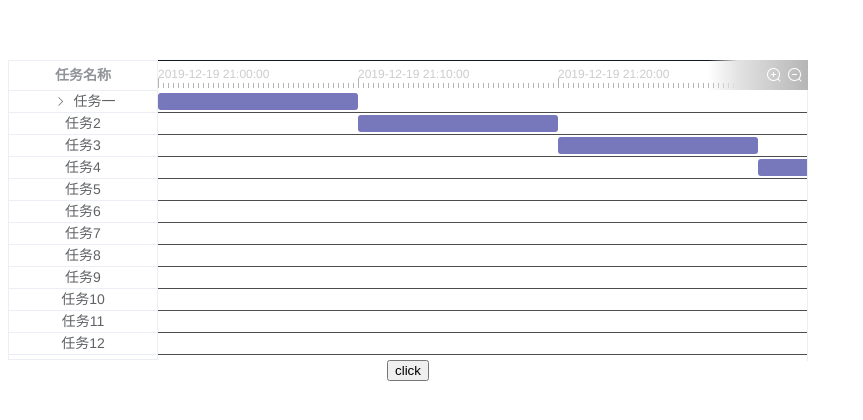
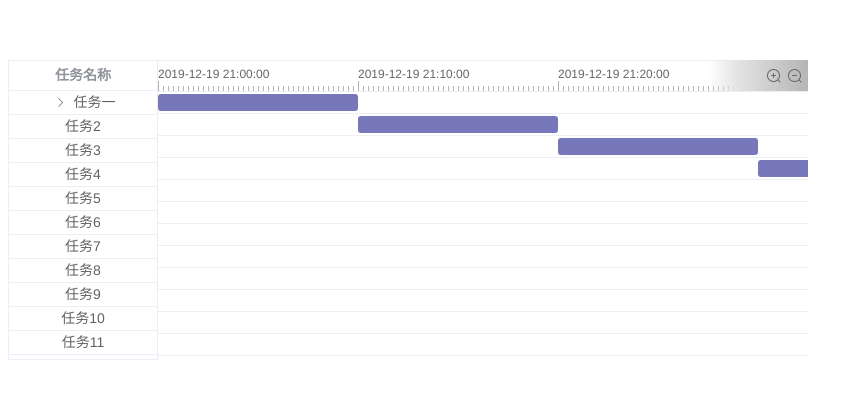
Before and after one commit to JimmingSong/gantt-ying, a Vue app: page / in a window 1280 px wide. Shown: the top 420 px of the page, without its empty margins (0-863 px from the left). Built offline with nearby package versions, Linux system fonts and the light colour scheme.

Commit message:
白色系主题 样式

```diff
--- a/src/App.vue
+++ b/src/App.vue
@@ -13,7 +13,6 @@
 <template>
   <div id="app">
     <Gantt ref="gantt" :data='ganttData' :userConfig='config' />
-    <button @click="change">click</button>
   </div>
 </template>
 
--- a/src/components/gantt.vue
+++ b/src/components/gantt.vue
@@ -1,34 +1,5 @@
 <style scoped lang='less'>
-    .gantt-container {
-        position: relative;
-        display: flex;
-        width: 100%;
-        height: 100%;
-        color: #ffffff;
-        .gantt-right{
-            flex-grow: 1;
-            width: 80%;
-        }
-    }
-  .tool {
-      display: flex;
-      align-items: center;
-      justify-content: flex-end;
-      position: absolute;
-      top: 0;
-      right: 0;
-      height: 30px;
-      width: 100px;
-      z-index: 10;
-      background-image: linear-gradient(-90deg, #b5b5b5, #e3e3e3 70%, rgba(209, 209, 209, 0) 100%);
-
-      &>i {
-          margin-right: 5px;
-      }
-  }
-    .tool-dark {
-        background-image: linear-gradient(-90deg, #404040, #404040 70%, rgba(64, 64, 64, 0) 100%);
-    }
+    @import './ganttCom.less';
 </style>
 
 <template>
@@ -68,9 +39,6 @@ import defaultConfig from './config';
 import moment from 'moment';
 export default {
     name: 'index',
-    provide: {
-        themeDark: 'themeDark'
-    },
     props: {
         data: {
             type: Array,
--- a/src/components/ganttCom.less
+++ b/src/components/ganttCom.less
@@ -1,14 +1,131 @@
+@borderColor: #EBEEF5;
+@textColor: #666;
 .gantt-container {
     position: relative;
     display: flex;
     width: 100%;
     height: 100%;
-    color: #ffffff;
-    .gantt-right-container{
+    color: @textColor;
+    .gantt-right{
+        flex-grow: 1;
+        width: 80%;
+    }
+    .tool {
+        display: flex;
+        align-items: center;
+        justify-content: flex-end;
+        position: absolute;
+        top: 0;
+        right: 0;
+        height: 31px;
+        width: 100px;
+        z-index: 10;
+        background-image: linear-gradient(-90deg, #b5b5b5, #e3e3e3 70%, rgba(209, 209, 209, 0) 100%);
+
+        &>i {
+            margin-right: 5px;
+        }
+      }
+      .left-container {
+        min-width: 150px;
+        .gantt-left-table {
+            height: 100%;
+            background-color: transparent;
+        }
+        /deep/.row {
+            cursor: pointer;
+            background: transparent;
+        }
+        .gantt-table-cell {
+            border-bottom-color: #4d4d4d;
+            padding: 3px 0;
+            /deep/ & >.cell {
+                line-height: 21px !important;
+            }
+        }
+        /deep/.row-expand-cover .el-table__expand-icon{
+            display: none;
+        }
+        /deep/.gantt-left-table .el-table__body-wrapper{
+            overflow-y: auto !important;
+            overflow-x: scroll;
+        }
+        /deep/.gantt-left-table .el-table__empty-block {
+            background: transparent;
+        }
+    }
+    /deep/.gantt-right {
+        position: relative;
+        background: transparent;
+        width: 85%;
         height: 100%;
+        overflow: hidden;
+        border-top: 1px solid @borderColor;
+        .right-box-date-scroll {
+            width: 100%;
+            overflow: hidden;
+        }
+        .right-box-date{
+            position: relative;
+            width: 100%;
+            height: 30px;
+            border-bottom: 1px solid @borderColor;
+            &-text {
+                position: absolute;
+                bottom: 10px;
+                font-size: 12px;
+                color: @textColor;
+            }
+
+            &-ticks {
+                position: absolute;
+                left: 0;
+                bottom: 0;
+                width: 100%;
+                background-image: linear-gradient(90deg, #b5b5b5 1px, transparent 1px, transparent 100%);
+                background-repeat: repeat-x;
+            }
+
+            &-hight {
+                height: 10px;
+                background-size: 200px 100%;
+            }
+
+            &-short {
+                height: 5px;
+                background-size: 5px 100%;
+            }
+        }
+        &-box {
+            position: relative;
+            width: 100%;
+            height: calc(100% - 30px);
+            overflow: auto;
+            transform: scaleX(1);
+        }
+        .right-box-mask {
+            position: absolute;
+            top: 30px;
+            left: 0;
+            height: calc(100% - 42px);
+            background: rgba(36, 36, 36, 0.63);
+            border-right: 1px solid rgb(48, 48, 48);
+        }
+        .row {
+            position: relative;
+            width: 100%;
+            &-box {
+                position: relative;
+                width: 100%;
+                height: auto;
+                border-bottom: 1px solid @borderColor;
+                .row-range {
+                    position: absolute;
+                    top: 1.5px;
+                    background-color: #7777bb;
+                    border-radius: 3px;
+                }
+            }
+        }
     }
 }
-.gantt-right{
-    flex-grow: 1;
-    width: 80%;
-}
--- a/src/components/leftCom.vue
+++ b/src/components/leftCom.vue
@@ -1,32 +1,5 @@
-<style scoped lang="less">
-    .left-container {
-        min-width: 150px;
-    }
-    .gantt-left-table {
-        height: 100%;
-        background-color: transparent;
-    }
-    /deep/.row {
-        cursor: pointer;
-        background: transparent;
-    }
-    .gantt-table-cell {
-        border-bottom-color: #4d4d4d;
-        padding: 3px 0;
-        /deep/ & >.cell {
-            line-height: 21px !important;
-        }
-    }
-    /deep/.row-expand-cover .el-table__expand-icon{
-        display: none;
-    }
-    /deep/.gantt-left-table .el-table__body-wrapper{
-        overflow-y: auto !important;
-        overflow-x: scroll;
-    }
-    /deep/.gantt-left-table .el-table__empty-block {
-        background: transparent;
-    }
+<style lang="less" scoped>
+
 </style>
 
 <template>
--- a/src/components/rectCom.vue
+++ b/src/components/rectCom.vue
@@ -1,20 +1,5 @@
 <style scoped lang='less'>
-    .row {
-        position: relative;
-        width: 100%;
-        &-box {
-            position: relative;
-            width: 100%;
-            height: auto;
-            border-bottom: 1px solid #4d4d4d;
-            .row-range {
-                position: absolute;
-                top: 1.5px;
-                background-color: #7777bb;
-                border-radius: 3px;
-            }
-        }
-    }
+
 </style>
 
 <template>
--- a/src/components/rightCom.vue
+++ b/src/components/rightCom.vue
@@ -1,70 +1,9 @@
 <style lang="less" scoped>
-    .gantt-right {
-        position: relative;
-        background: transparent;
-        width: 85%;
-        height: 100%;
-        overflow-x: hidden;
-        border-top: 1px solid #EBEEF5;
-        border-right: 1px solid #EBEEF5;
-        .right-box-date-scroll {
-            width: 100%;
-            overflow: hidden;
-            /*background: #404040;*/
-        }
-        .right-box-date{
-            position: relative;
-            width: 100%;
-            height: 30px;
-            &-text {
-                position: absolute;
-                bottom: 10px;
-                font-size: 12px;
-                color: #cccccc;
-            }
 
-            &-ticks {
-                position: absolute;
-                left: 0;
-                bottom: 3px;
-                width: 100%;
-                background-image: linear-gradient(90deg, #b5b5b5 1px, transparent 1px, transparent 100%);
-                background-repeat: repeat-x;
-            }
-
-            &-hight {
-                height: 10px;
-                background-size: 200px 100%;
-            }
-
-            &-short {
-                height: 5px;
-                background-size: 5px 100%;
-            }
-        }
-        &-box {
-            position: relative;
-            width: 100%;
-            height: calc(100% - 30px);
-            overflow: auto;
-            transform: scaleX(1);
-        }
-        .right-box-mask {
-            position: absolute;
-            top: 30px;
-            left: 0;
-            height: calc(100% - 42px);
-            background: rgba(36, 36, 36, 0.63);
-            border-right: 1px solid rgb(48, 48, 48);
-        }
-    }
-    .gantt-right-dark {
-        border-top: 1px solid #121820;
-    }
 </style>
 
 <template>
-    <div :class="[themeDark && 'gantt-right-dark', 'gantt-right']">
+    <div class="gantt-right">
         <div class="right-box-date-scroll" ref="dateScroll">
             <div class="right-box-date" ref="dateBox" :style="{width: calcData.boxWidth + 'px'}">
                 <div
@@ -94,7 +33,6 @@ import rectCom from './rectCom';
 export default {
     name: 'rightCom',
     props: ['theme', 'data', 'calcData', 'config', 'showProgress'],
-    inject: ['themeDark'],
     data () {
         return {
             cells: [], // 时间轴
```
